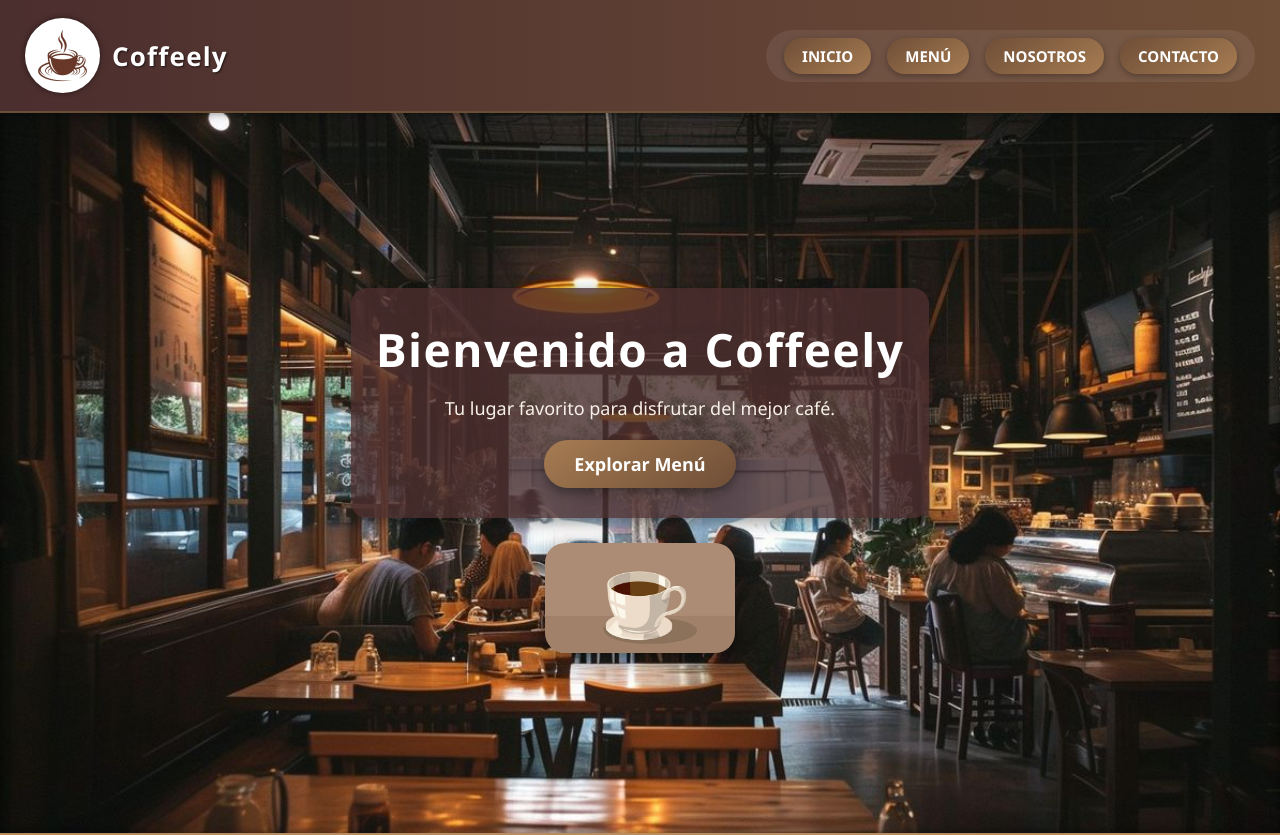
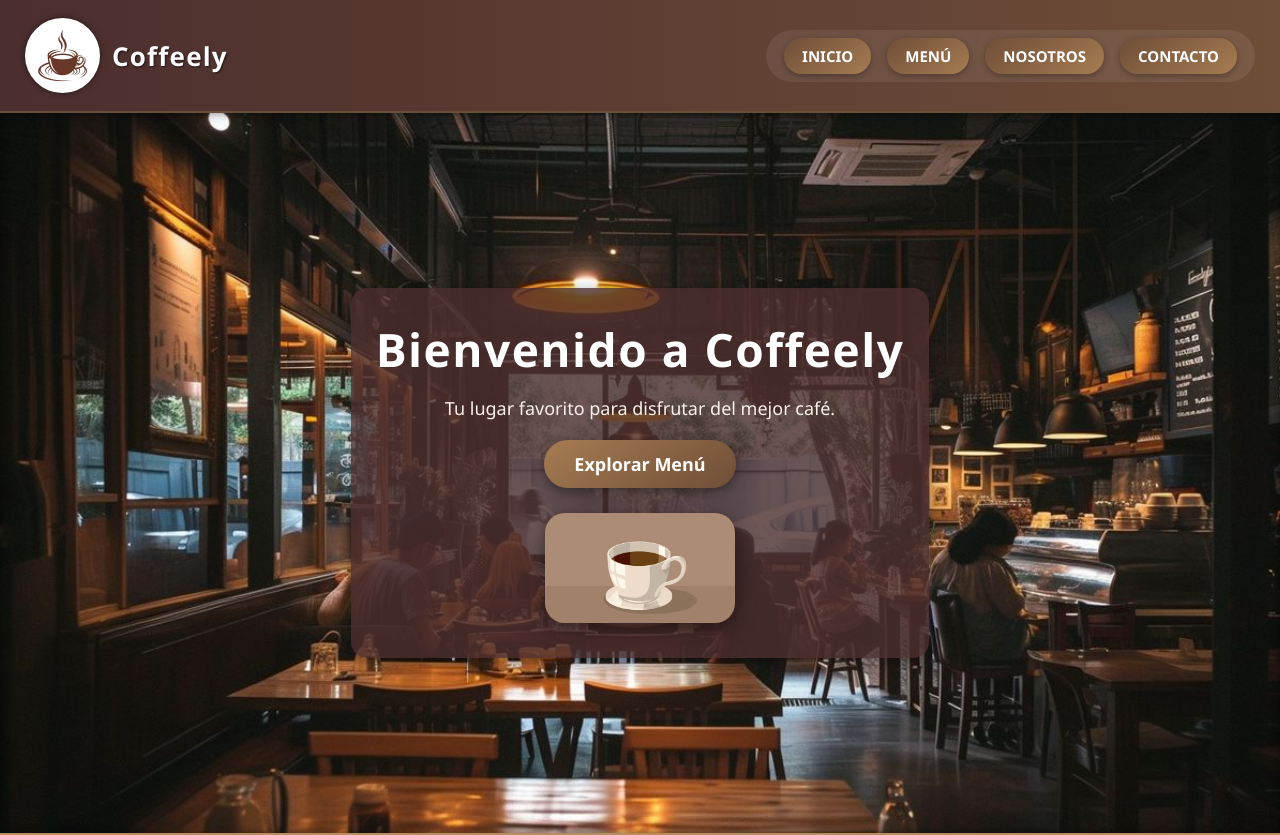
Before and after one commit to CarlosGrimarey/Coffeely, a plain HTML site: page index.html in a window 1280 px wide. Shown: the top 835 px of the page. Drawn offline with Linux system fonts and the light colour scheme.

Commit message:
Initial commit

```diff
--- a/index.html
+++ b/index.html
@@ -31,10 +31,8 @@
         <h1>Bienvenido a Coffeely</h1>
         <p>Tu lugar favorito para disfrutar del mejor café.</p>
         <a href="#catalogo" class="btn-principal">Explorar Menú</a>
-    </section>
-
     <section class="Main-imagen">
-        <img src="./assets/HERO-logo.png" alt="Cup of Coffee" class="Main-imagen--img">
+        <img src="./assets/hero-logo.png" alt="Cup of Coffee" class="Main-imagen--img">
     </section>
 </main>
 
```
